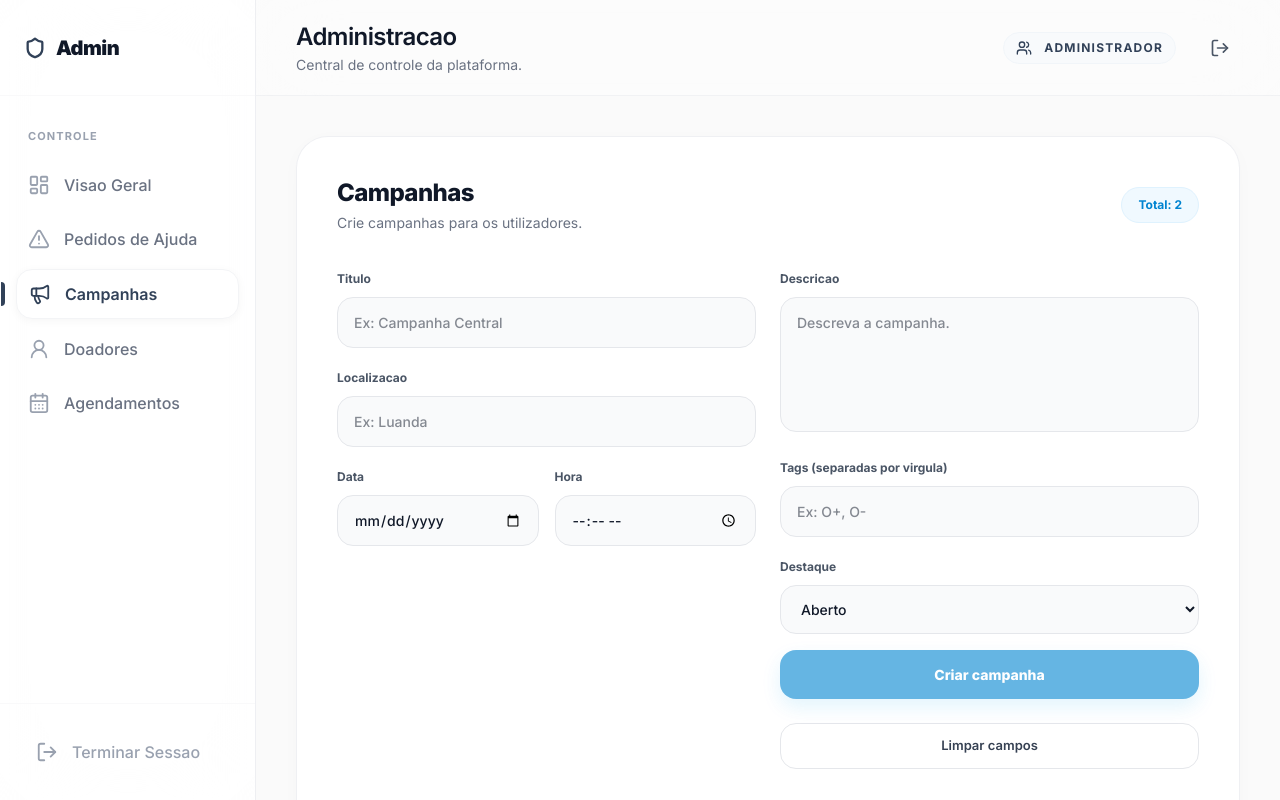
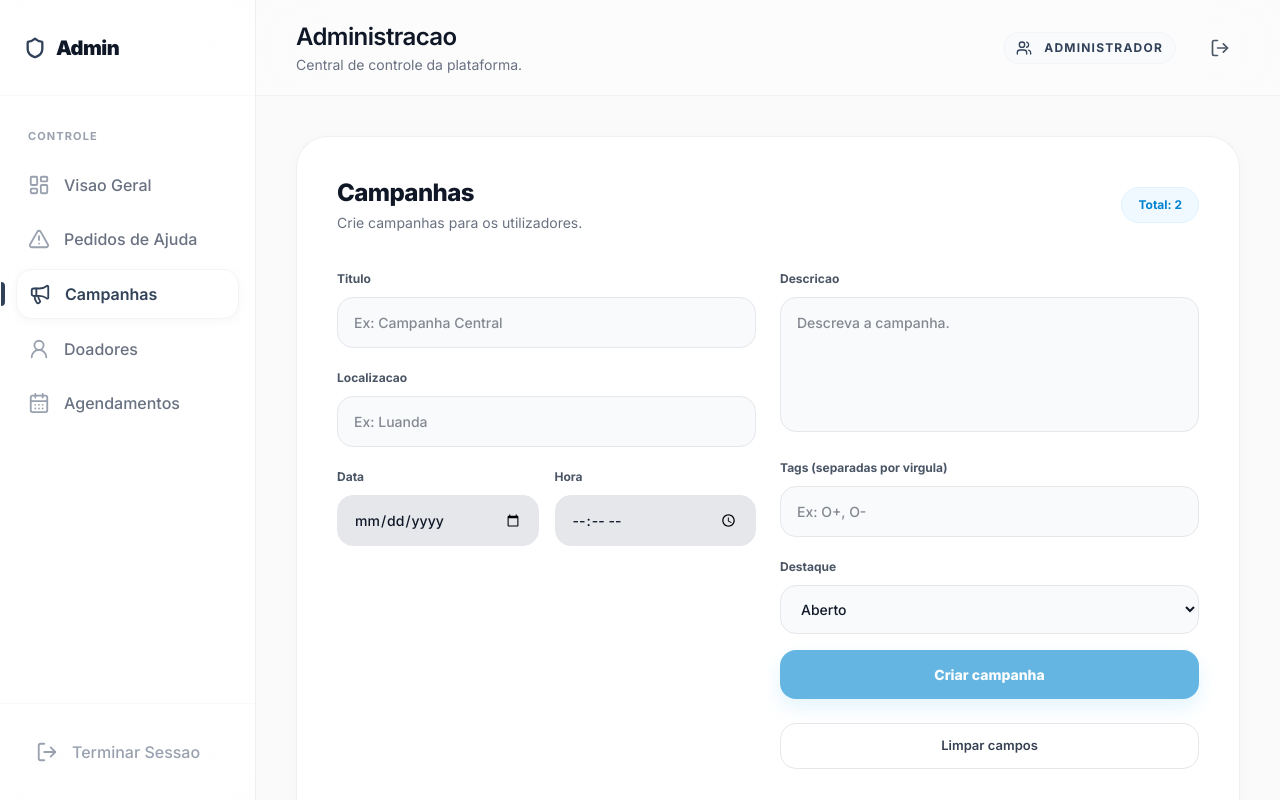
Before and after one commit to GracianoNetoo/helpblood-project, a Vue app: page /admin in a window 1280 px wide. Both pictures are taken after a click on the button "Campanhas". Built offline with nearby package versions, Linux system fonts and the light colour scheme.

Commit message:
feat: alterar estilo de fundo dos campos de data e hora na criação de campanhas

```diff
--- a/src/admin/AdminDashboard.vue
+++ b/src/admin/AdminDashboard.vue
@@ -522,7 +522,7 @@ const addCampaign = () => {
                       @blur="campaignTouched.dateISO = true"
                       type="date"
                       :min="todayISO"
-                      class="mt-2 w-full bg-gray-50 border text-gray-900 text-[14px] rounded-2xl px-4 py-3.5 focus:outline-none focus:ring-2 transition-all font-medium"
+                      class="mt-2 w-full bg-gray-200 border text-gray-900 text-[14px] rounded-2xl px-4 py-3.5 focus:outline-none focus:ring-2 transition-all font-medium"
                       :class="(shouldShowCampaignError('dateISO') && !newCampaign.dateISO) || isDateInPast ? 'border-rose-300 focus:ring-rose-500/20 focus:border-rose-500' : 'border-gray-200 focus:ring-sky-500/20 focus:border-sky-500'"
                     />
                     <p v-if="shouldShowCampaignError('dateISO') && !newCampaign.dateISO" class="text-[11px] text-rose-600 font-bold mt-1">Data e obrigatoria.</p>
@@ -535,7 +535,7 @@ const addCampaign = () => {
                       @blur="campaignTouched.time = true"
                       type="time"
                       step="900"
-                      class="mt-2 w-full bg-gray-50 border text-gray-900 text-[14px] rounded-2xl px-4 py-3.5 focus:outline-none focus:ring-2 transition-all font-medium"
+                      class="mt-2 w-full bg-gray-200 border text-gray-900 text-[14px] rounded-2xl px-4 py-3.5 focus:outline-none focus:ring-2 transition-all font-medium"
                       :class="shouldShowCampaignError('time') && !newCampaign.time ? 'border-rose-300 focus:ring-rose-500/20 focus:border-rose-500' : 'border-gray-200 focus:ring-sky-500/20 focus:border-sky-500'"
                     />
                     <p v-if="shouldShowCampaignError('time') && !newCampaign.time" class="text-[11px] text-rose-600 font-bold mt-1">Hora e obrigatoria.</p>
```
